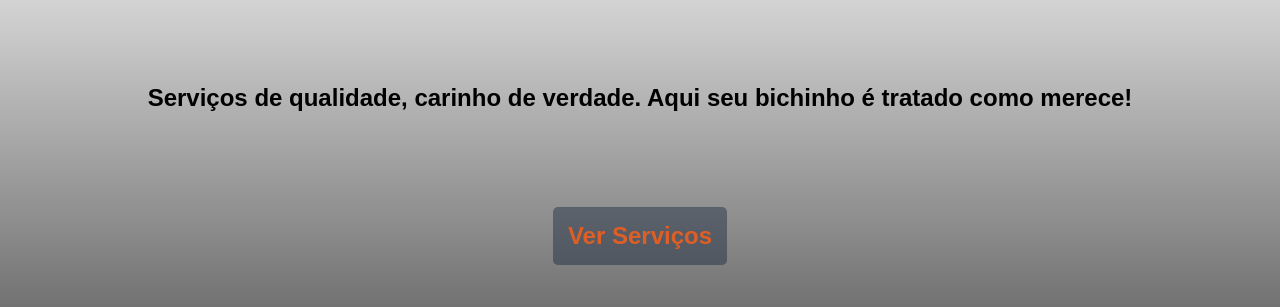
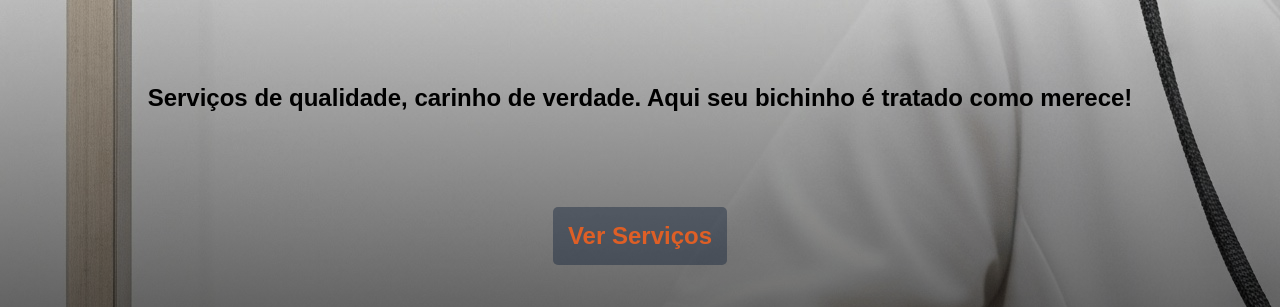
Before and after one commit to dev-victorsales/acqua-petshop, a plain HTML site: page index.html in a window 1280 px wide. Shown: the part 136-443 px from the top of the page. Drawn offline with Linux system fonts and the light colour scheme; the site is published under a folder, as on GitHub Pages, so addresses that start at the root find nothing; a web font is replaced by a local one.

Commit message:
Update style.css
Update style.css background

```diff
--- a/assets/estilos/style.css
+++ b/assets/estilos/style.css
@@ -9,7 +9,7 @@
 }
 main {
 
-    background-image: linear-gradient(to bottom, rgba(0, 0, 0, 0), rgb(0, 0, 0)), url('/assets/imagens/background.jpg');
+    background-image: linear-gradient(to bottom, rgba(0, 0, 0, 0), rgb(0, 0, 0)), url('../imagens/background.jpg');
     background-position: center left;
     background-repeat: no-repeat;
     background-attachment: scroll;
```
